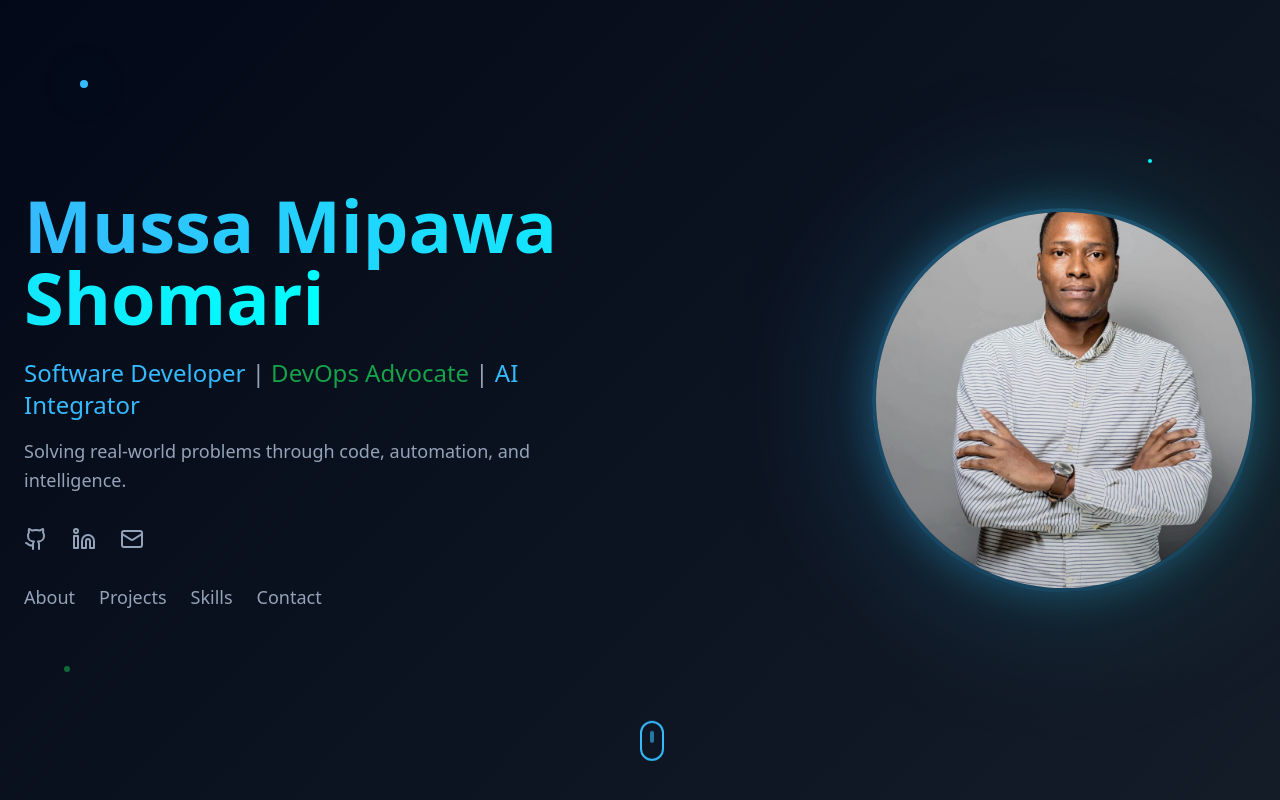
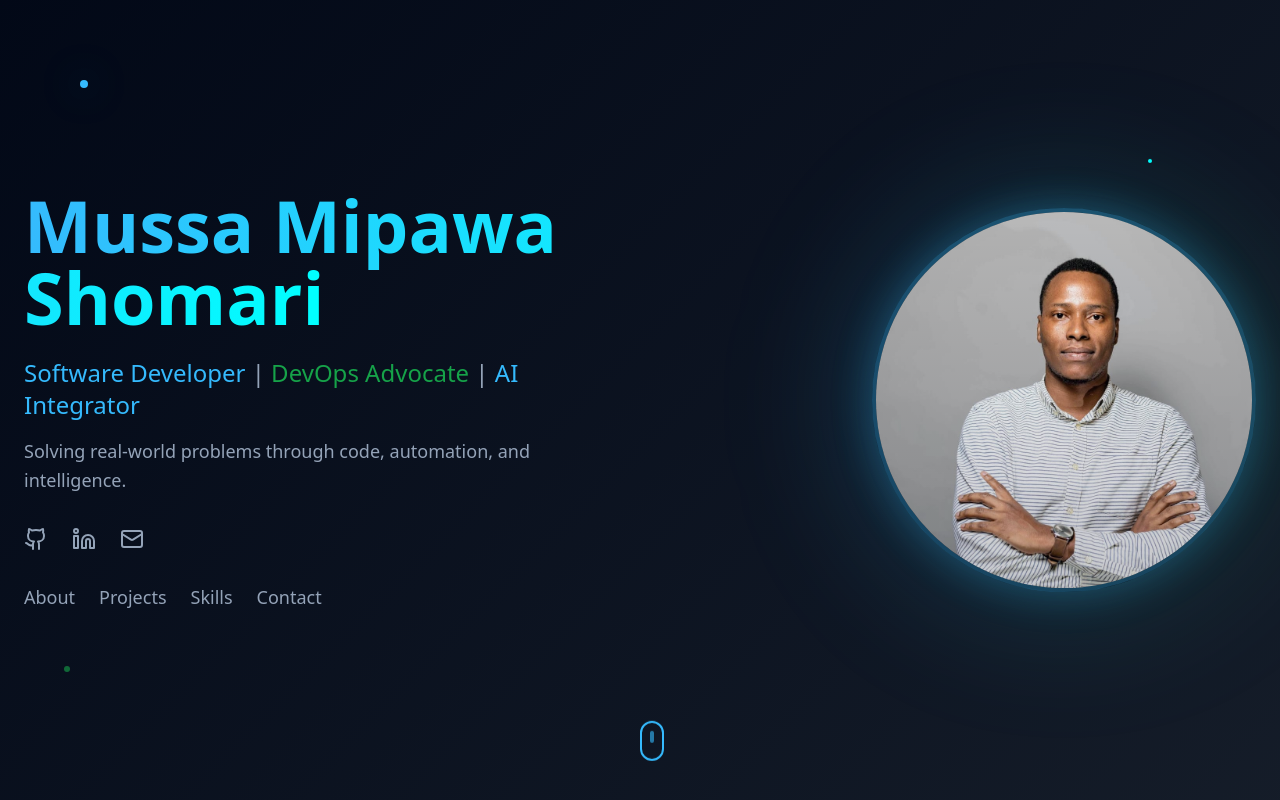
Before and after one commit to mepowerleo10/mepowerleo10.github.io, a React (Vite) app: page / in a window 1280 px wide. Shown: the top 800 px of the page. Built offline with nearby package versions, Linux system fonts and the light colour scheme.

Commit message:
Fix image positioning to prevent head clipping

```diff
--- a/src/components/Hero.tsx
+++ b/src/components/Hero.tsx
@@ -73,7 +73,7 @@ const Hero = ({ setNavVisible }: { setNavVisible: (visible: boolean) => void })
               <img
                 src={heroImage}
                 alt="Mussa Mipawa Shomari"
-                className="relative w-80 h-80 md:w-96 md:h-96 object-cover rounded-full border-4 border-primary/30 shadow-glow hover-scale"
+                className="relative w-80 h-80 md:w-96 md:h-96 object-cover object-top rounded-full border-4 border-primary/30 shadow-glow hover-scale"
               />
               <div className="absolute inset-0 rounded-full bg-gradient-to-t from-background/20 to-transparent"></div>
             </div>
```
